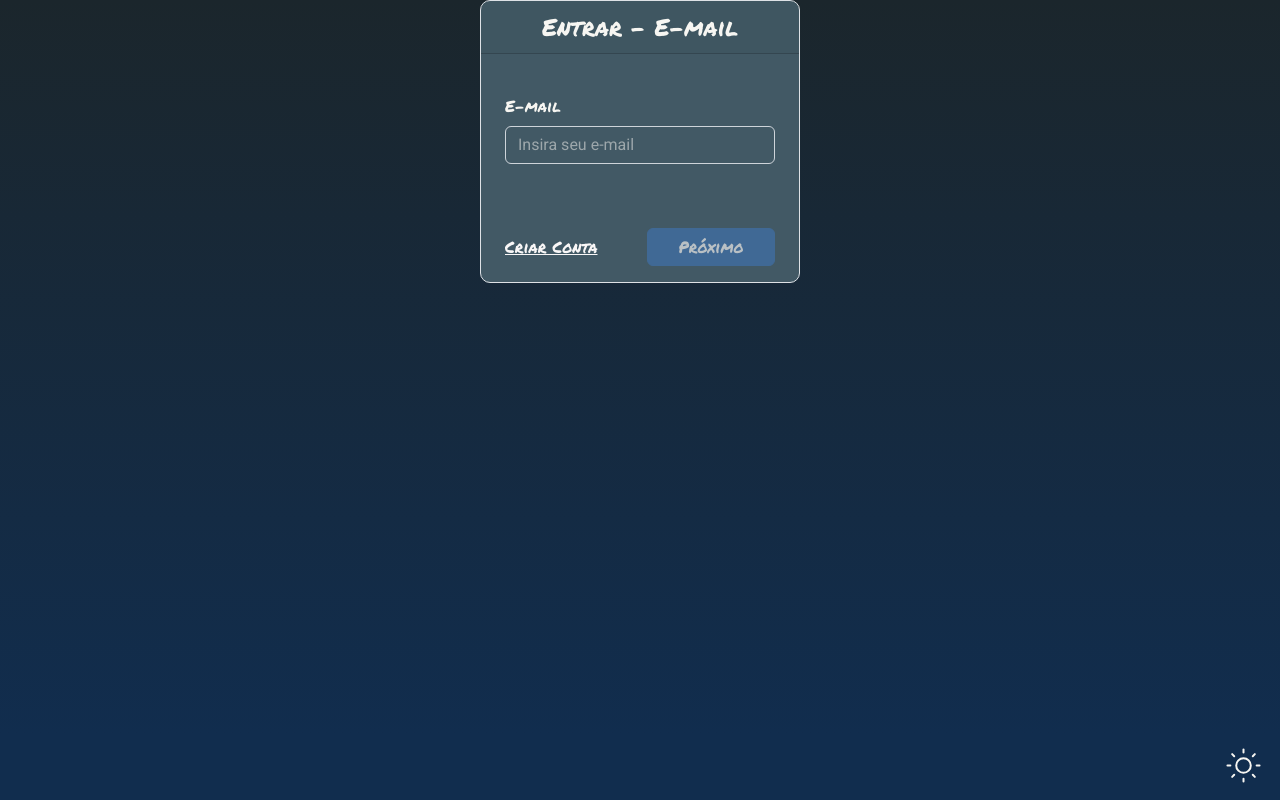
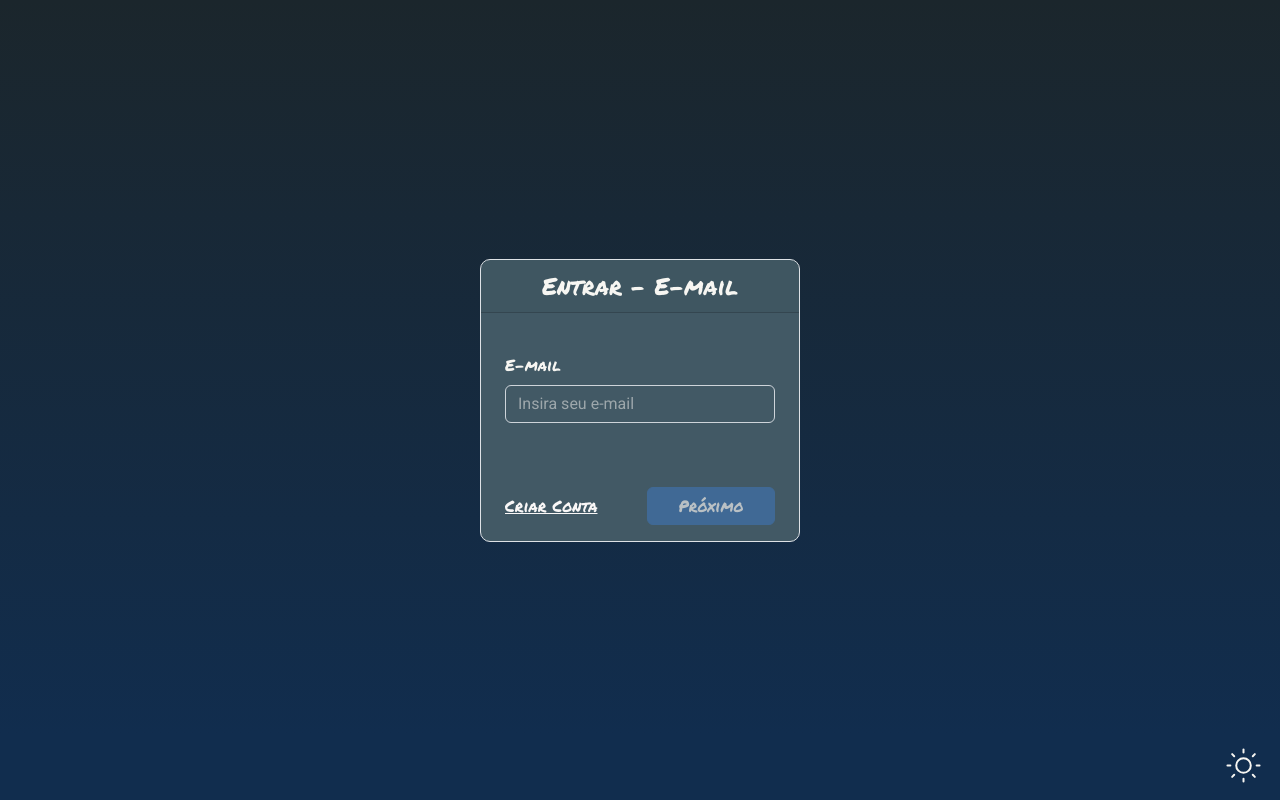
Before and after one commit to Da-ntas/Diario, a React (Create React App) app: page /login in a window 1280 px wide. Built offline with nearby package versions, Linux system fonts and the light colour scheme.

Commit message:
Correção posicionamento cards de login/alterar senha/criar conta - correção sidebar não acompanhando altura total da pagina conforme expande

```diff
--- a/src/components/Diarios/index.js
+++ b/src/components/Diarios/index.js
@@ -13,7 +13,7 @@ const Diarios = ({...props}) => {
             <Row style={{cursor: 'pointer'}} onClick={() => handleClick(props)} data-value="a">
                 {props.image ?
                 <div style={{width: 150, height: 150, background: `url(${props.image})`, backgroundSize: 'cover', backgroundRepeat: 'no-repeat', backgroundPosition: 'center', border: '1px solid #F7F6F2', filter: 'drop-shadow(3px 3px 2px #1B262C)'}}></div>
-                : <div style={{width: 150, height: 150, background: props.image ? `url(${props.image})` : props.color, border: '1px solid #F7F6F2', filter: 'drop-shadow(3px 3px 2px #1B262C)'}}></div>
+                : <div style={{width: 150, height: 150, background: props.color, border: '1px solid #F7F6F2', filter: 'drop-shadow(3px 3px 2px #1B262C)'}}></div>
                 }
             </Row>
             <Row style={{fontSize: '1.4rem', maxWidth: 140}} className="mt-2 user-select-none diario-titulo">
--- a/src/components/Header/index.js
+++ b/src/components/Header/index.js
@@ -43,7 +43,7 @@ const Header = ({title, type, imageURL, user}) => {
         <Fragment>
             <Row md={12} xl={12} lg={12} className="w-100 p-4 position-relative d-flex align-items-center justify-content-center flex-row" style={{zIndex: 6, height: 100, top: 0}}>
                 <Col md={9} xl={9} lg={9} className="d-flex align-items-center justify-content-start">
-                    <div className="d-flex align-items-center justify-content-start position-absolute" style={{maxWidth: 50, top: 20, left: 20, width: '10%', zIndex: 5}}>
+                    <div className="d-flex align-items-center justify-content-start position-fixed" style={{maxWidth: 50, top: 20, left: 25, width: '10%', zIndex: 5}}>
                         <Hamburger theme={theme} image={burger} onClick={() => setFlagSidebar(true)}/>
                     </div>
                     <Col className="d-flex align-items-center justify-content-center position-absolute flex-column" style={{maxWidth: 500, top: 20, left: 20, right: 0, marginLeft: 'auto', marginRight: 'auto', zIndex: 4}}>
--- a/src/components/Panel/index.js
+++ b/src/components/Panel/index.js
@@ -12,7 +12,7 @@ const Panel = ({contentOnly, ...props}) => {
                     <div className="layout-inner">
                     {token ? <Header {...props}/> : <></>}
                         <div className="layout-container">
-                            <div className="container-fluid flex-grow container-p-y h-100">
+                            <div className={`container-fluid flex-grow container-p-y ${token ? 'h-100' : ""}`}>
                                 {props.children}
                             </div>
                         {/* {!token ? <Footer handleThemeChange={props.handleThemeChange}/>: <></>} */}
--- a/src/components/Sidebar/index.js
+++ b/src/components/Sidebar/index.js
@@ -1,4 +1,4 @@
-import React, { Fragment, useState } from "react";
+import React, { Fragment } from "react";
 import { Row, Col } from 'react-bootstrap';
 import logoutDark from '../../img/log-out-dark.svg';
 import logoutLight from '../../img/log-out-light.svg';
@@ -18,7 +18,6 @@ const ProfileDiv = styled.div`
 `
 
 const Sidebar = ({setFlagSidebar, coverImage, profileImage}) => {
-    const [color, setColor] = useState('');
     const handleLogout = () => {
         localStorage.clear();
     }
--- a/src/pages/Diario/index.js
+++ b/src/pages/Diario/index.js
@@ -104,9 +104,6 @@ const Diario = ({handleThemeChange}) => {
         }
     ]
 
-    const handleClick = (e) => {
-        console.log(e)
-    }
     return (
         <Panel handleThemeChange={handleThemeChange} title={'Diários'} type={'diario'} imageURL={getImage()}>
             <Row md={12} xl={12} lg={12}  className="d-flex justify-content-center position-relative mt-5 pb-4">
--- a/src/styles/global.js
+++ b/src/styles/global.js
@@ -215,7 +215,7 @@ const GlobalStyle = createGlobalStyle`
     .sidebar{
       height: 100vh;
       width: 400px;
-      position: absolute !important;
+      position: fixed !important;
       border: none;
       border-radius: 0;
       left: 0;
@@ -223,11 +223,12 @@ const GlobalStyle = createGlobalStyle`
       background: var(${props => props.theme === 'light' ? "--background-light" : "--background-dark"});
     }
     .blured{
-      height: 100vh;
+      min-height: 100vh;
       width: 100%;
       background: rgba(0, 0, 0, 0.25);
       backdrop-filter: blur(4px);
-      z-index: 6;
+      position: fixed !important;
+      z-index: 7;
     }
 
     //media
```
